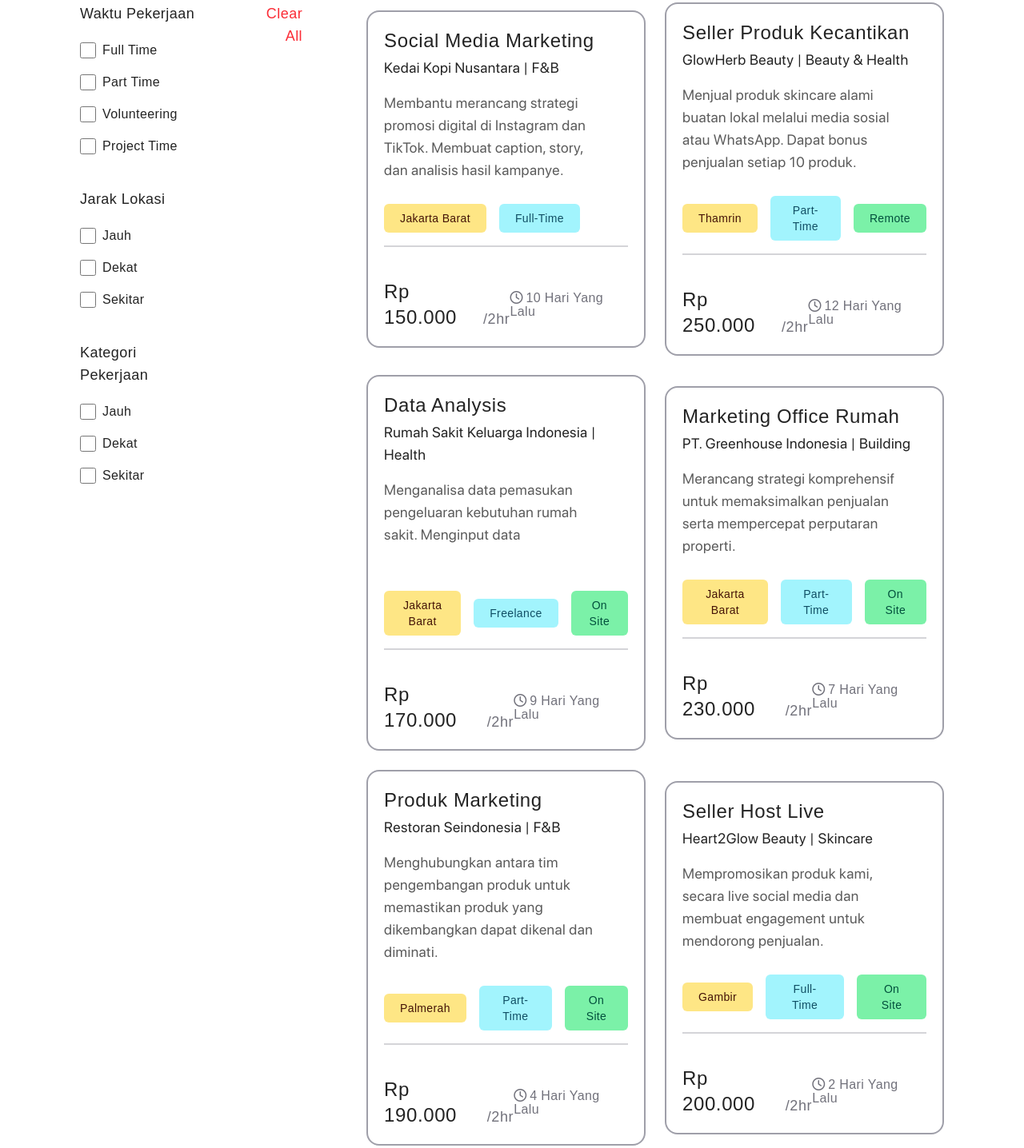
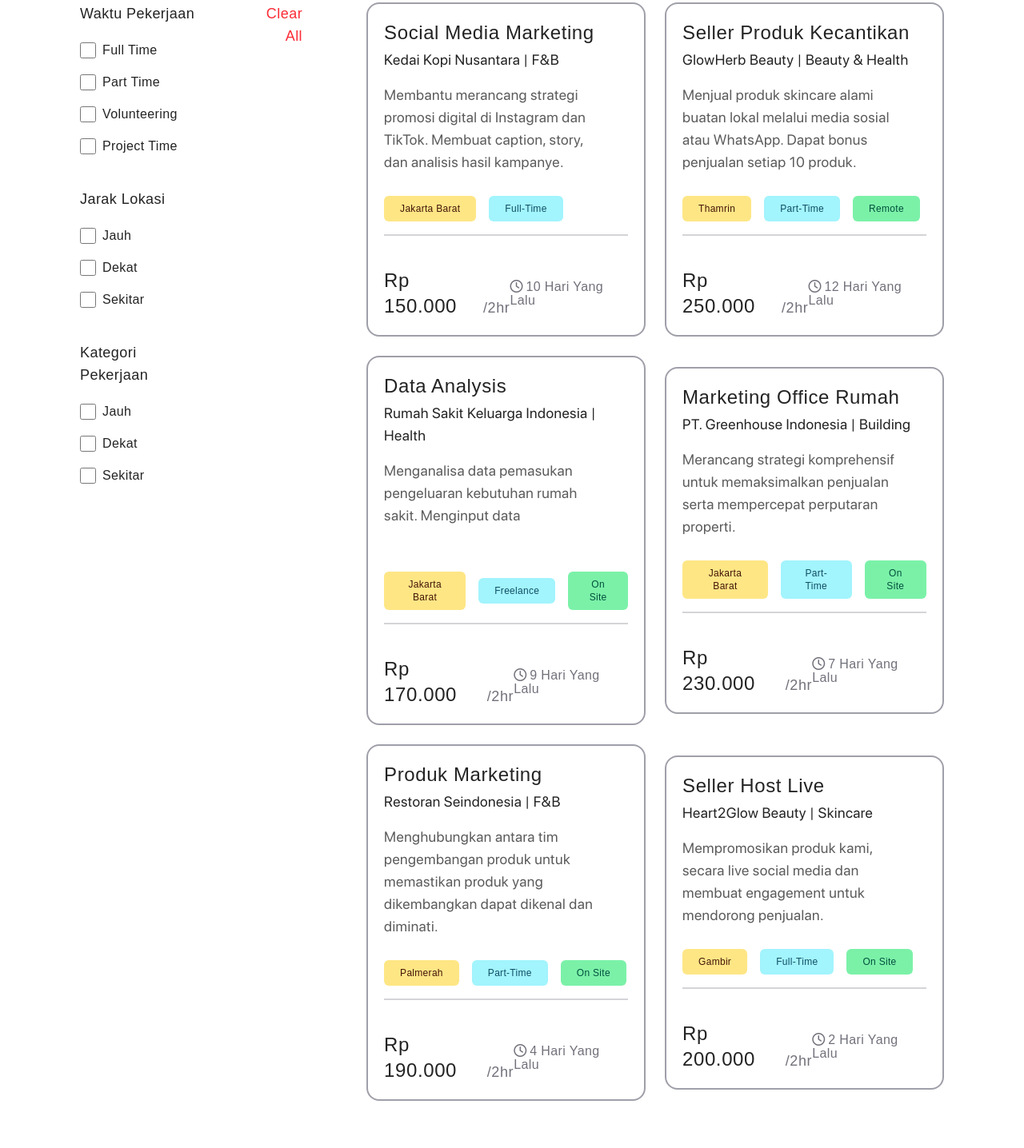
Before and after one commit to MuhammadAndromeda/jobskill, a website: page pages/intern.html in a window 1280 px wide. Shown: the part 817-2253 px from the top of the page at 80% size. Drawn offline with Linux system fonts and the light colour scheme; a web font is replaced by a local one.

Commit message:
Bismillah 4

```diff
--- a/pages/intern.html
+++ b/pages/intern.html
@@ -138,8 +138,8 @@
                             <p class="w-full mb-3 pr-6 text-secondary-text text-left text-lg font-sf-regular tracking-wide">Membantu merancang strategi promosi digital di Instagram dan TikTok. Membuat caption, story, dan analisis hasil kampanye.</p>
 
                             <div class="w-full gap-4 flex justify-start items-center">
-                                <span class="py-2 px-5 bg-amber-200 rounded-md text-orange-950 text-center text-sm font-sf-medium capitalize tracking-wide">jakarta barat</span>
-                                <span class="py-2 px-5 bg-cyan-200 rounded-md text-cyan-900 text-center text-sm font-sf-medium capitalize tracking-wide">Full-Time</span>
+                                <span class="py-2 px-5 bg-amber-200 rounded-md text-orange-950 text-center text-xs font-sf-medium capitalize tracking-wide">jakarta barat</span>
+                                <span class="py-2 px-5 bg-cyan-200 rounded-md text-cyan-900 text-center text-xs font-sf-medium capitalize tracking-wide">Full-Time</span>
                             </div>
 
                             <div class="w-full pt-10 border-t-2 border-t-zinc-300 flex justify-between items-center">
@@ -159,9 +159,9 @@
                             <p class="w-full mb-3 pr-6 text-secondary-text text-left text-lg font-sf-regular tracking-wide">Menjual produk skincare alami buatan lokal melalui media sosial atau WhatsApp. Dapat bonus penjualan setiap 10 produk.</p>
 
                             <div class="w-full gap-4 flex justify-start items-center">
-                                <span class="py-2 px-5 bg-amber-200 rounded-md text-orange-950 text-center text-sm font-sf-medium capitalize tracking-wide">thamrin</span>
-                                <span class="py-2 px-5 bg-cyan-200 rounded-md text-cyan-900 text-center text-sm font-sf-medium capitalize tracking-wide">part-time</span>
-                                <span class="py-2 px-5 bg-green-300 rounded-md text-emerald-900 text-center text-sm font-sf-medium capitalize tracking-wide">remote</span>
+                                <span class="py-2 px-5 bg-amber-200 rounded-md text-orange-950 text-center text-xs font-sf-medium capitalize tracking-wide">thamrin</span>
+                                <span class="py-2 px-5 bg-cyan-200 rounded-md text-cyan-900 text-center text-xs font-sf-medium capitalize tracking-wide">part-time</span>
+                                <span class="py-2 px-5 bg-green-300 rounded-md text-emerald-900 text-center text-xs font-sf-medium capitalize tracking-wide">remote</span>
                             </div>
 
                             <div class="w-full pt-10 border-t-2 border-t-zinc-300 flex justify-between items-center">
@@ -181,9 +181,9 @@
                             <p class="w-full mb-3 pr-6 text-secondary-text text-left text-lg font-sf-regular tracking-wide">Menganalisa data pemasukan pengeluaran kebutuhan rumah sakit. Menginput data <br><span class="text-white">teks kosong</span></p>
 
                             <div class="w-full gap-4 flex justify-start items-center">
-                                <span class="py-2 px-5 bg-amber-200 rounded-md text-orange-950 text-center text-sm font-sf-medium capitalize tracking-wide">jakarta barat</span>
-                                <span class="py-2 px-5 bg-cyan-200 rounded-md text-cyan-900 text-center text-sm font-sf-medium capitalize tracking-wide">freelance</span>
-                                <span class="py-2 px-5 bg-green-300 rounded-md text-emerald-900 text-center text-sm font-sf-medium capitalize tracking-wide">on site</span>
+                                <span class="py-2 px-5 bg-amber-200 rounded-md text-orange-950 text-center text-xs font-sf-medium capitalize tracking-wide">jakarta barat</span>
+                                <span class="py-2 px-5 bg-cyan-200 rounded-md text-cyan-900 text-center text-xs font-sf-medium capitalize tracking-wide">freelance</span>
+                                <span class="py-2 px-5 bg-green-300 rounded-md text-emerald-900 text-center text-xs font-sf-medium capitalize tracking-wide">on site</span>
                             </div>
 
                             <div class="w-full pt-10 border-t-2 border-t-zinc-300 flex justify-between items-center">
@@ -203,9 +203,9 @@
                             <p class="w-full mb-3 pr-6 text-secondary-text text-left text-lg font-sf-regular tracking-wide">Merancang strategi komprehensif untuk memaksimalkan penjualan serta mempercepat perputaran properti.</p>
 
                             <div class="w-full gap-4 flex justify-start items-center">
-                                <span class="py-2 px-5 bg-amber-200 rounded-md text-orange-950 text-center text-sm font-sf-medium capitalize tracking-wide">jakarta barat</span>
-                                <span class="py-2 px-5 bg-cyan-200 rounded-md text-cyan-900 text-center text-sm font-sf-medium capitalize tracking-wide">part-time</span>
-                                <span class="py-2 px-5 bg-green-300 rounded-md text-emerald-900 text-center text-sm font-sf-medium capitalize tracking-wide">on site</span>
+                                <span class="py-2 px-5 bg-amber-200 rounded-md text-orange-950 text-center text-xs font-sf-medium capitalize tracking-wide">jakarta barat</span>
+                                <span class="py-2 px-5 bg-cyan-200 rounded-md text-cyan-900 text-center text-xs font-sf-medium capitalize tracking-wide">part-time</span>
+                                <span class="py-2 px-5 bg-green-300 rounded-md text-emerald-900 text-center text-xs font-sf-medium capitalize tracking-wide">on site</span>
                             </div>
 
                             <div class="w-full pt-10 border-t-2 border-t-zinc-300 flex justify-between items-center">
@@ -225,9 +225,9 @@
                             <p class="w-full mb-3 pr-6 text-secondary-text text-left text-lg font-sf-regular tracking-wide">Menghubungkan antara tim pengembangan produk untuk memastikan produk yang dikembangkan dapat dikenal dan diminati.</p>
 
                             <div class="w-full gap-4 flex justify-start items-center">
-                                <span class="py-2 px-5 bg-amber-200 rounded-md text-orange-950 text-center text-sm font-sf-medium capitalize tracking-wide">palmerah</span>
-                                <span class="py-2 px-5 bg-cyan-200 rounded-md text-cyan-900 text-center text-sm font-sf-medium capitalize tracking-wide">part-time</span>
-                                <span class="py-2 px-5 bg-green-300 rounded-md text-emerald-900 text-center text-sm font-sf-medium capitalize tracking-wide">on site</span>
+                                <span class="py-2 px-5 bg-amber-200 rounded-md text-orange-950 text-center text-xs font-sf-medium capitalize tracking-wide">palmerah</span>
+                                <span class="py-2 px-5 bg-cyan-200 rounded-md text-cyan-900 text-center text-xs font-sf-medium capitalize tracking-wide">part-time</span>
+                                <span class="py-2 px-5 bg-green-300 rounded-md text-emerald-900 text-center text-xs font-sf-medium capitalize tracking-wide">on site</span>
                             </div>
 
                             <div class="w-full pt-10 border-t-2 border-t-zinc-300 flex justify-between items-center">
@@ -247,9 +247,9 @@
                             <p class="w-full mb-3 pr-6 text-secondary-text text-left text-lg font-sf-regular tracking-wide">Mempromosikan produk kami, secara live social media dan membuat engagement untuk mendorong penjualan.</p>
 
                             <div class="w-full gap-4 flex justify-start items-center">
-                                <span class="py-2 px-5 bg-amber-200 rounded-md text-orange-950 text-center text-sm font-sf-medium capitalize tracking-wide">gambir</span>
-                                <span class="py-2 px-5 bg-cyan-200 rounded-md text-cyan-900 text-center text-sm font-sf-medium capitalize tracking-wide">Full-Time</span>
-                                <span class="py-2 px-5 bg-green-300 rounded-md text-emerald-900 text-center text-sm font-sf-medium capitalize tracking-wide">on site</span>
+                                <span class="py-2 px-5 bg-amber-200 rounded-md text-orange-950 text-center text-xs font-sf-medium capitalize tracking-wide">gambir</span>
+                                <span class="py-2 px-5 bg-cyan-200 rounded-md text-cyan-900 text-center text-xs font-sf-medium capitalize tracking-wide">Full-Time</span>
+                                <span class="py-2 px-5 bg-green-300 rounded-md text-emerald-900 text-center text-xs font-sf-medium capitalize tracking-wide">on site</span>
                             </div>
 
                             <div class="w-full pt-10 border-t-2 border-t-zinc-300 flex justify-between items-center">
```
Also changed, not shown: index.html (+8 -8 lines), dist/output.css.
